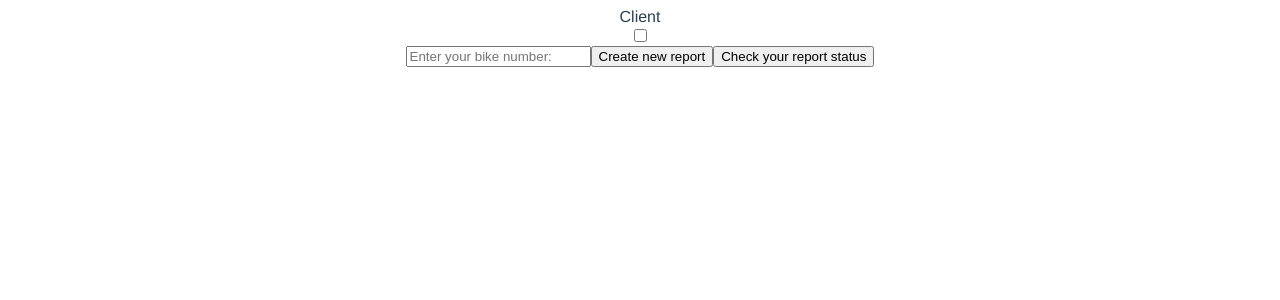
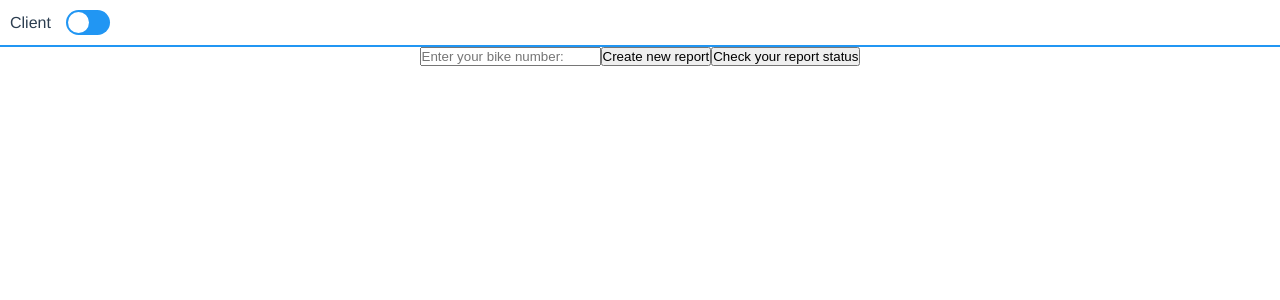
Before and after one commit to MartikosCoder/stolen-bikes, a Vue app in the folder vue/: page / in a window 1280 px wide. Shown: the top 300 px of the page. Built offline with nearby package versions, Linux system fonts and the light colour scheme.

Commit message:
Styles for header

```diff
--- a/vue/src/App.vue
+++ b/vue/src/App.vue
@@ -5,6 +5,10 @@
 </template>
 
 <style>
+* {
+  margin: 0;
+  padding: 0;
+}
 #app {
   font-family: Avenir, Helvetica, Arial, sans-serif;
   -webkit-font-smoothing: antialiased;
--- a/vue/src/components/TabletHeader.vue
+++ b/vue/src/components/TabletHeader.vue
@@ -11,7 +11,7 @@
           tabindex="0"
           v-model="mode_selected"
         />
-        <label class="switcher-label" for="switcher"></label>
+        <span class="slider round"></span>
       </div>
     </div>
   </header>
@@ -34,4 +34,66 @@ export default {
 </script>
 
 <style>
+header, .mode {
+  display: flex;
+}
+
+header {
+  padding: 10px;
+  border-bottom: 2px solid #2196f3;
+}
+
+.mode {
+  justify-content: space-between;
+  align-items: center;
+  width: 100px;
+}
+.switcher {
+  position: relative;
+  display: inline-block;
+  width: 44px;
+  height: 25px;
+}
+
+.switcher-checkbox {
+  opacity: 0;
+  width: 0;
+  height: 0;
+}
+
+.slider {
+  position: absolute;
+  cursor: pointer;
+  top: 0;
+  left: 0;
+  right: 0;
+  bottom: 0;
+  background-color: #2196F3;
+  -webkit-transition: .4s;
+  transition: .4s;
+}
+
+.slider:before {
+  position: absolute;
+  content: "";
+  height: 21px;
+  width: 21px;
+  left: 2px;
+  bottom: 2px;
+  background-color: white;
+  -webkit-transition: .4s;
+  transition: .4s;
+}
+
+.switcher-checkbox:checked + .slider:before {
+  transform: translateX(19px);
+}
+
+.slider.round {
+  border-radius: 34px;
+}
+
+.slider.round:before {
+  border-radius: 50%;
+}
 </style>
```
